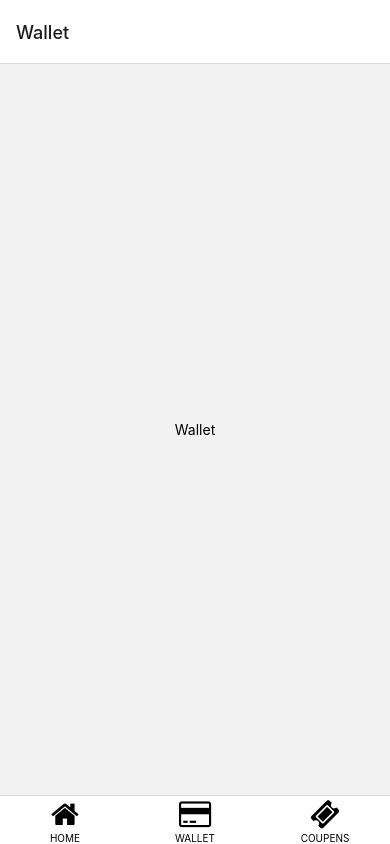
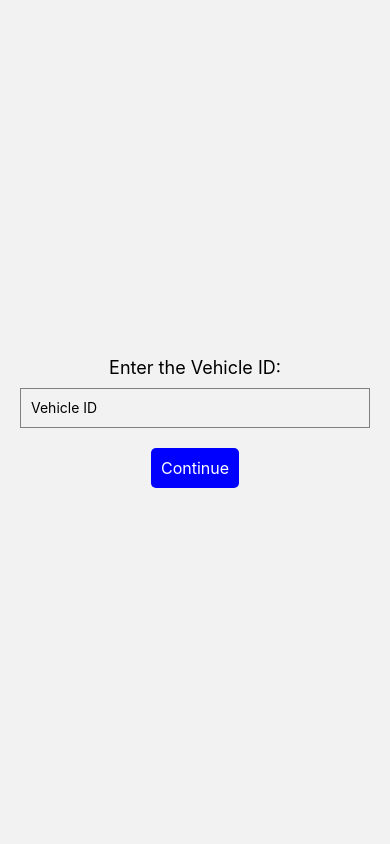
Before and after one commit to yaswanthkumaranbu/React-native-maps, a React Native app: screen /Wallet in a window 390 px wide. Built offline with nearby package versions, Linux system fonts and the light colour scheme.

Commit message:
third commit

```diff
--- a/App.js
+++ b/App.js
@@ -1,53 +1,20 @@
-import React from 'react';
-import { View, Text } from 'react-native';
-import { createBottomTabNavigator } from '@react-navigation/bottom-tabs';
+// App.js
 import { NavigationContainer } from '@react-navigation/native';
-import Home from './Home';
-import Coupens from './Coupens';
-import Wallet from './Wallet';
-import Icon from 'react-native-vector-icons/FontAwesome'; // You can use a different icon set, like MaterialIcons or Ionicons
-// import './assets/home.JPG'
-import { FontAwesome } from '@expo/vector-icons';
+import { createStackNavigator } from '@react-navigation/stack';
+import HomeScreen from './VehicleId/HomeScreen';
+import BottomTab from './BottomTabNav/BottomTab';
 
+const Stack = createStackNavigator();
 
-
-const Tab = createBottomTabNavigator();
-
-export default function App() {
+const App = () => {
   return (
     <NavigationContainer>
-      <Tab.Navigator>
-        <Tab.Screen name="Home" component={Home}
-        options={{
-          tabBarLabel: 'HOME',
-          tabBarIcon: ({ color, size }) => (
-            <Icon name="home" size={30} color="black" />
-            ),
-            tabBarLabelStyle: { color: 'black' }, // Set the color of tabBarLabel
-
-        }}
-        />
-        <Tab.Screen name="Wallet" component={Wallet}
-                options={{
-                  tabBarLabel: 'WALLET',
-                  tabBarIcon: ({ color, size }) => (
-                    <Icon name="credit-card" size={30} color="black" />
-                    ),
-                    tabBarLabelStyle: { color: 'black' }, // Set the color of tabBarLabel
-
-                }}
-        />
-        <Tab.Screen name="Coupens" component={Coupens}
-                options={{
-                  tabBarLabel: 'COUPENS',
-                  tabBarIcon: ({ color, size }) => (
-                    <Icon name="ticket" size={30} color="black" />
-                    ),
-                    tabBarLabelStyle: { color: 'black' }, // Set the color of tabBarLabel
-
-                }}
-        />
-      </Tab.Navigator>
+      <Stack.Navigator initialRouteName="HomeScreen" screenOptions={{ headerShown: false }}>
+        <Stack.Screen name="HomeScreen" component={HomeScreen} options={{ headerShown: false }}/>
+        <Stack.Screen name="NextPage" component={BottomTab} options={{ headerShown: false }} />
+      </Stack.Navigator>
     </NavigationContainer>
   );
-}
+};
+
+export default App;
--- /dev/null
+++ b/BottomTabNav/BottomTab.js
@@ -0,0 +1,50 @@
+import React from 'react';
+import { createBottomTabNavigator } from '@react-navigation/bottom-tabs';
+import { NavigationContainer } from '@react-navigation/native';
+import Home from '../Screens/Home';
+import Coupens from '../Screens/Coupens';
+import Wallet from '../Screens/Wallet';
+import Icon from 'react-native-vector-icons/FontAwesome'; // You can use a different icon set, like MaterialIcons or Ionicons
+
+
+
+const Tab = createBottomTabNavigator();
+
+export default function BottomTab() {
+  return (
+    // <NavigationContainer>
+      <Tab.Navigator>
+        <Tab.Screen name="Home" component={Home}
+        options={{
+          tabBarLabel: 'HOME',
+          tabBarIcon: ({ color, size }) => (
+            <Icon name="home" size={30} color="black" />
+            ),
+            tabBarLabelStyle: { color: 'black' }, // Set the color of tabBarLabel
+
+        }}
+        />
+        <Tab.Screen name="Wallet" component={Wallet}
+                options={{
+                  tabBarLabel: 'WALLET',
+                  tabBarIcon: ({ color, size }) => (
+                    <Icon name="credit-card" size={30} color="black" />
+                    ),
+                    tabBarLabelStyle: { color: 'black' }, // Set the color of tabBarLabel
+
+                }}
+        />
+        <Tab.Screen name="Coupens" component={Coupens}
+                options={{
+                  tabBarLabel: 'COUPENS',
+                  tabBarIcon: ({ color, size }) => (
+                    <Icon name="ticket" size={30} color="black" />
+                    ),
+                    tabBarLabelStyle: { color: 'black' }, // Set the color of tabBarLabel
+
+                }}
+        />
+      </Tab.Navigator>
+    // </NavigationContainer>
+  );
+}
--- /dev/null
+++ b/Screens/Wallet.js
@@ -0,0 +1,135 @@
+import React, { useState } from 'react';
+import { View, Text, StyleSheet, FlatList, TouchableOpacity } from 'react-native';
+
+const Wallet = () => {
+  const [credits, setCredits] = useState([
+    { id: 1, amount: 100 },
+    { id: 2, amount: 200 },
+    { id: 3, amount: 500 },
+    { id: 4, amount: 1000 },
+  ]);
+
+  const walletBalance = 5000;
+  const transactionHistory = [
+    { id: 1, date: '2023-12-01', amount: -100, description: 'Purchase at Store' },
+    { id: 2, date: '2023-12-05', amount: 200, description: 'Received from John' },
+    { id: 3, date: '2023-12-10', amount: -50, description: 'Online Payment' },
+  ];
+
+  const renderTransactionItem = ({ item }) => (
+    <View style={styles.transactionItem}>
+      <Text>Date: {item.date}</Text>
+      <Text>Amount: {item.amount}</Text>
+      <Text>Description: {item.description}</Text>
+    </View>
+  );
+
+  const handleCreditPurchase = (amount) => {
+    console.log(`Purchased ${amount} credits`);
+    setWalletBalance(walletBalance + amount);
+  };
+
+  const renderCreditItem = ({ item }) => (
+    <TouchableOpacity style={styles.creditItem} onPress={() => handleCreditPurchase(item.amount)}>
+      <Text style={styles.creditAmount}>Buy {item.amount} Credits</Text>
+    </TouchableOpacity>
+  );
+
+  return (
+    <View style={styles.container}>
+      <View style={styles.card}>
+        <Text style={styles.cardTitle}>Wallet Balance</Text>
+        <Text style={styles.amount}>${walletBalance}</Text>
+      </View>
+
+      <View style={styles.creditsContainer}>
+        <Text style={styles.creditsTitle}>Select Credits</Text>
+        <FlatList
+          data={credits}
+          renderItem={renderCreditItem}
+          keyExtractor={(item) => item.id.toString()}
+        />
+      </View>
+
+      <View style={styles.historyContainer}>
+        <Text style={styles.historyTitle}>Transaction History</Text>
+        <FlatList
+          data={transactionHistory}
+          renderItem={renderTransactionItem}
+          keyExtractor={(item) => item.id.toString()}
+        />
+      </View>
+    </View>
+  );
+};
+
+const styles = StyleSheet.create({
+  container: {
+    flex: 1,
+    padding: 20,
+    backgroundColor: '#f0f0f0',
+  },
+  card: {
+    backgroundColor: '#4CAF50',
+    padding: 20,
+    borderRadius: 10,
+    marginBottom: 20,
+    elevation: 3,
+  },
+  cardTitle: {
+    fontSize: 20,
+    fontWeight: 'bold',
+    marginBottom: 10,
+    color: '#fff',
+  },
+  amount: {
+    fontSize: 24,
+    fontWeight: 'bold',
+    color: '#fff',
+  },
+  creditsContainer: {
+    backgroundColor: '#fff',
+    padding: 15,
+    borderRadius: 10,
+    elevation: 3,
+    marginBottom: 20,
+  },
+  creditsTitle: {
+    fontSize: 18,
+    fontWeight: 'bold',
+    marginBottom: 10,
+  },
+  creditItem: {
+    borderWidth: 1,
+    borderColor: '#ccc',
+    padding: 10,
+    marginBottom: 10,
+    borderRadius: 5,
+    alignItems: 'center',
+  },
+  creditAmount: {
+    fontSize: 16,
+    fontWeight: 'bold',
+  },
+  historyContainer: {
+    flex: 1,
+    backgroundColor: '#fff',
+    padding: 15,
+    borderRadius: 10,
+    elevation: 3,
+  },
+  historyTitle: {
+    fontSize: 18,
+    fontWeight: 'bold',
+    marginBottom: 10,
+  },
+  transactionItem: {
+    borderWidth: 1,
+    borderColor: '#ccc',
+    padding: 10,
+    marginBottom: 10,
+    borderRadius: 5,
+  },
+});
+
+export default Wallet;
--- /dev/null
+++ b/VehicleId/HomeScreen.js
@@ -0,0 +1,59 @@
+// HomeScreen.js
+import React from 'react';
+import { View, Text, TextInput, TouchableOpacity, StyleSheet } from 'react-native';
+
+const HomeScreen = ({ navigation }) => {
+  const [vehicleID, setVehicleID] = React.useState('');
+
+  const handleContinue = () => {
+    navigation.navigate('NextPage', { vehicleID });
+  };
+
+  return (
+    <View style={styles.container}>
+      <Text style={styles.label}>Enter the Vehicle ID:</Text>
+      <TextInput
+        style={styles.input}
+        placeholder="Vehicle ID"
+        value={vehicleID}
+        onChangeText={setVehicleID}
+      />
+      <TouchableOpacity style={styles.button} onPress={handleContinue}>
+        <Text style={styles.buttonText}>Continue</Text>
+      </TouchableOpacity>
+    </View>
+  );
+};
+
+const styles = StyleSheet.create({
+  container: {
+    flex: 1,
+    justifyContent: 'center',
+    alignItems: 'center',
+    padding: 20,
+  },
+  label: {
+    fontSize: 18,
+    marginBottom: 10,
+  },
+  input: {
+    height: 40,
+    width: '100%',
+    borderColor: 'gray',
+    borderWidth: 1,
+    marginBottom: 20,
+    paddingHorizontal: 10,
+  },
+  button: {
+    backgroundColor: 'blue',
+    padding: 10,
+    borderRadius: 5,
+  },
+  buttonText: {
+    color: 'white',
+    fontSize: 16,
+    textAlign: 'center',
+  },
+});
+
+export default HomeScreen;
--- a/Wallet.js
+++ /dev/null
@@ -1,10 +0,0 @@
-import { View, Text } from 'react-native'
-import React from 'react'
-
-export default function Wallet() {
-  return (
-    <View style={{flex:1,justifyContent:'center',alignItems:'center'}}>
-      <Text>Wallet</Text>
-    </View>
-  )
-}
--- a/package.json
+++ b/package.json
@@ -19,6 +19,7 @@
     "react": "^18.2.0",
     "react-dom": "^18.2.0",
     "react-native": "^0.73.0",
+    "react-native-gesture-handler": "^2.14.0",
     "react-native-keyboard-aware-scroll-view": "^0.9.5",
     "react-native-maps": "1.7.1",
     "react-native-maps-directions": "^1.9.0",
```
Also changed, not shown: Screens/Coupens.js (renamed from Coupens.js), Screens/Home.js (renamed from Home.js), 1 other file (tests, documents, lock files or other folders).
